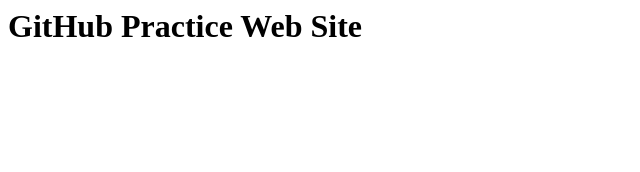
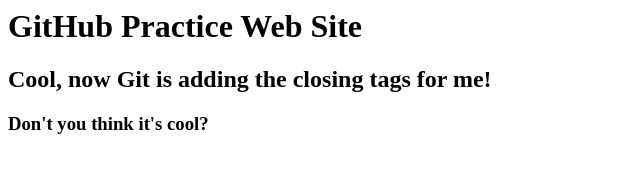
Before and after one commit to bshoe/githubpractice, a plain HTML site: page index.html in a window 1280 px wide. Shown: the whole page, without its empty margins (0-640 px from the left). Drawn offline with Linux system fonts and the light colour scheme.

Commit message:
Example of ability to deploy repository on githubpractice

```diff
--- a/index.html
+++ b/index.html
@@ -2,7 +2,8 @@
 <head> </head>
 <body>
 <h1>GitHub Practice Web Site</h1>
-
+<h2>Cool, now Git is adding the closing tags for me!<h2>
+  <h3><b>Don't you think it's cool?</b></h3>
 </body>
 
 
```
